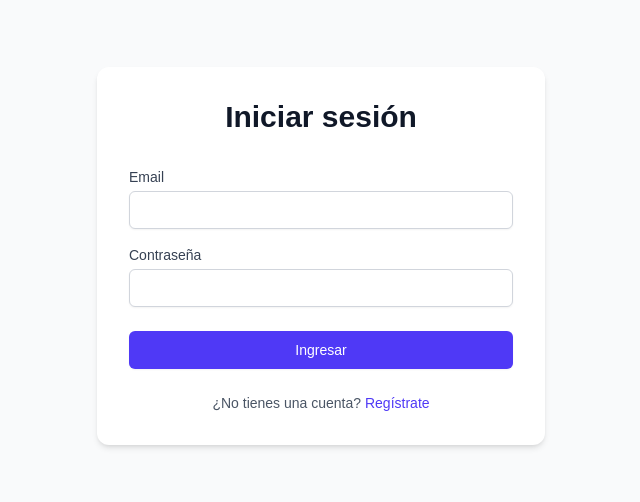
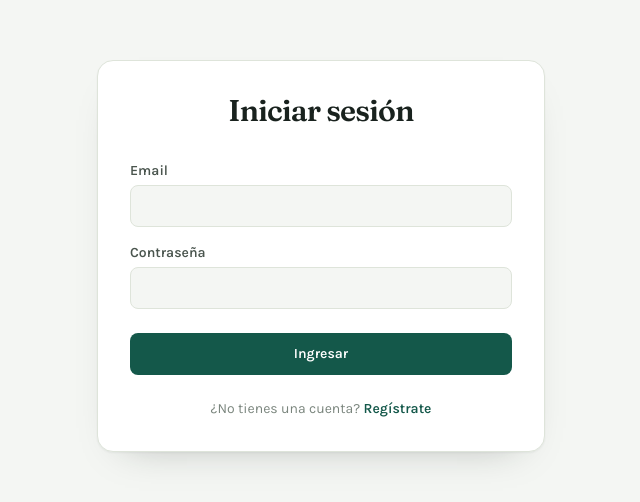
Before and after one commit to Ces-uade/roomie-app, a Next.js app: page /login in a window 1280 px wide. Shown: the part 144-646 px from the top of the page, without its empty margins (319-959 px from the left). Built offline with nearby package versions, Linux system fonts and the light colour scheme.

Commit message:
Estilo visual login: tipografia y colores, sin cambios funcionales

```diff
--- a/src/app/globals.css
+++ b/src/app/globals.css
@@ -1,19 +1,108 @@
 @import "tailwindcss";
 
+/* ============================================================
+   Roomie — tokens de diseño
+   Los valores se definen una sola vez acá y se exponen como
+   utilidades de Tailwind (bg-surface, text-ink, border-line, …).
+   El tema oscuro cambia sólo estas variables: no hace falta
+   escribir variantes dark: en las pantallas.
+   ============================================================ */
+
 :root {
-  --background: #ffffff;
-  --foreground: #000000;
+  /* superficies */
+  --bg: #f4f6f3;
+  --surface: #ffffff;
+  --surface-2: #edf1eb;
+  --line: #dee4da;
+  --line-strong: #c6d0c1;
+
+  /* texto */
+  --ink: #19221e;
+  --ink-2: #4a554e;
+  --muted: #7a857d;
+
+  /* marca */
+  --brand: #14584a;
+  --brand-ink: #ffffff;
+  --brand-soft: #e0efe8;
+
+  /* semánticos */
+  --pos: #14584a;
+  --neg: #a8402f;
+  --neg-soft: #fae9e5;
+  --warn: #8a6212;
+  --warn-soft: #faf0da;
+
+  /* sombras */
+  --shadow-1: 0 1px 2px rgba(25, 34, 30, 0.05);
+  --shadow-2: 0 1px 2px rgba(25, 34, 30, 0.05),
+    0 18px 40px -28px rgba(25, 34, 30, 0.35);
+}
+
+@media (prefers-color-scheme: dark) {
+  :root {
+    --bg: #10150f;
+    --surface: #19201b;
+    --surface-2: #212a23;
+    --line: #2d3730;
+    --line-strong: #3e4a42;
+
+    --ink: #e6ede7;
+    --ink-2: #b2beb5;
+    --muted: #87958b;
+
+    --brand: #5cc4a5;
+    --brand-ink: #0c1310;
+    --brand-soft: #1c3830;
+
+    --pos: #5cc4a5;
+    --neg: #e88c76;
+    --neg-soft: #3a211c;
+    --warn: #dcb264;
+    --warn-soft: #2f2716;
+
+    --shadow-1: 0 1px 2px rgba(0, 0, 0, 0.4);
+    --shadow-2: 0 1px 2px rgba(0, 0, 0, 0.4),
+      0 18px 40px -28px rgba(0, 0, 0, 0.7);
+  }
 }
 
 @theme inline {
-  --color-background: var(--background);
-  --color-foreground: var(--foreground);
-  --font-sans: var(--font-geist-sans);
-  --font-mono: var(--font-geist-mono);
+  --color-bg: var(--bg);
+  --color-surface: var(--surface);
+  --color-surface-2: var(--surface-2);
+  --color-line: var(--line);
+  --color-line-strong: var(--line-strong);
+
+  --color-ink: var(--ink);
+  --color-ink-2: var(--ink-2);
+  --color-muted: var(--muted);
+
+  --color-brand: var(--brand);
+  --color-brand-ink: var(--brand-ink);
+  --color-brand-soft: var(--brand-soft);
+
+  --color-pos: var(--pos);
+  --color-neg: var(--neg);
+  --color-neg-soft: var(--neg-soft);
+  --color-warn: var(--warn);
+  --color-warn-soft: var(--warn-soft);
+
+  --shadow-soft: var(--shadow-1);
+  --shadow-card: var(--shadow-2);
+
+  --font-sans: var(--font-karla);
+  --font-display: var(--font-fraunces);
+  --font-mono: var(--font-plex-mono);
 }
 
 body {
-  background: white;
-  color: black;
-  font-family: Arial, Helvetica, sans-serif;
+  background: var(--bg);
+  color: var(--ink);
+  font-family: var(--font-karla), ui-sans-serif, system-ui, sans-serif;
 }
+
+/* Los importes se alinean por columna en tablas y listados. */
+.tabular {
+  font-variant-numeric: tabular-nums;
+}
--- a/src/app/layout.tsx
+++ b/src/app/layout.tsx
@@ -1,15 +1,22 @@
 import type { Metadata } from "next";
-import { Geist, Geist_Mono } from "next/font/google";
+import { Fraunces, Karla, IBM_Plex_Mono } from "next/font/google";
 import "./globals.css";
 
-const geistSans = Geist({
-  variable: "--font-geist-sans",
+const fraunces = Fraunces({
+  variable: "--font-fraunces",
+  subsets: ["latin"],
+  weight: ["400", "600", "700"],
+});
+
+const karla = Karla({
+  variable: "--font-karla",
   subsets: ["latin"],
 });
 
-const geistMono = Geist_Mono({
-  variable: "--font-geist-mono",
+const plexMono = IBM_Plex_Mono({
+  variable: "--font-plex-mono",
   subsets: ["latin"],
+  weight: ["400", "500", "600"],
 });
 
 export const metadata: Metadata = {
@@ -21,9 +28,9 @@ export default function RootLayout({ children }: LayoutProps<"/">) {
   return (
     <html
       lang="en"
-      className={`${geistSans.variable} ${geistMono.variable} h-full antialiased`}
+      className={`${fraunces.variable} ${karla.variable} ${plexMono.variable} h-full antialiased`}
     >
-      <body className="min-h-full flex flex-col">{children}</body>
+      <body className="min-h-full flex flex-col bg-bg text-ink">{children}</body>
     </html>
   );
 }
--- a/src/app/login/page.tsx
+++ b/src/app/login/page.tsx
@@ -47,15 +47,15 @@ export default function LoginPage() {
   };
 
   return (
-    <div className="flex min-h-screen items-center justify-center bg-gray-50 px-4 py-12 sm:px-6 lg:px-8">
-      <div className="w-full max-w-md space-y-8 rounded-xl bg-white p-8 shadow-md">
+    <div className="flex min-h-screen items-center justify-center bg-bg px-4 py-12 sm:px-6 lg:px-8">
+      <div className="w-full max-w-md space-y-8 rounded-2xl border border-line bg-surface p-8 shadow-card">
         <div>
-          <h2 className="text-center text-3xl font-extrabold text-gray-900">Iniciar sesión</h2>
+          <h2 className="text-center font-display text-3xl font-semibold tracking-tight text-ink">Iniciar sesión</h2>
         </div>
         <form className="mt-8 space-y-6" onSubmit={handleSubmit}>
           <div className="space-y-4">
             <div>
-              <label htmlFor="email" className="block text-sm font-medium text-gray-700">
+              <label htmlFor="email" className="block text-sm font-semibold text-ink-2">
                 Email
               </label>
               <input
@@ -65,11 +65,11 @@ export default function LoginPage() {
                 required
                 value={email}
                 onChange={(e) => setEmail(e.target.value)}
-                className="mt-1 block w-full rounded-md border border-gray-300 bg-white px-3 py-2 text-gray-900 shadow-xs focus:border-indigo-500 focus:outline-hidden focus:ring-indigo-500 sm:text-sm"
+                className="mt-1 block w-full rounded-lg border border-line bg-bg px-3 py-2.5 text-ink transition-colors focus:border-brand focus:outline-hidden focus:ring-2 focus:ring-brand/25 sm:text-sm"
               />
             </div>
             <div>
-              <label htmlFor="password" className="block text-sm font-medium text-gray-700">
+              <label htmlFor="password" className="block text-sm font-semibold text-ink-2">
                 Contraseña
               </label>
               <input
@@ -79,28 +79,28 @@ export default function LoginPage() {
                 required
                 value={password}
                 onChange={(e) => setPassword(e.target.value)}
-                className="mt-1 block w-full rounded-md border border-gray-300 bg-white px-3 py-2 text-gray-900 shadow-xs focus:border-indigo-500 focus:outline-hidden focus:ring-indigo-500 sm:text-sm"
+                className="mt-1 block w-full rounded-lg border border-line bg-bg px-3 py-2.5 text-ink transition-colors focus:border-brand focus:outline-hidden focus:ring-2 focus:ring-brand/25 sm:text-sm"
               />
             </div>
           </div>
 
           {error && (
-            <p className="text-sm text-red-600 text-center">{error}</p>
+            <p className="rounded-lg bg-neg-soft px-3 py-2 text-sm font-medium text-neg text-center">{error}</p>
           )}
 
           <div>
             <button
               type="submit"
               disabled={loading}
-              className="flex w-full justify-center rounded-md border border-transparent bg-indigo-600 px-4 py-2 text-sm font-medium text-white shadow-xs hover:bg-indigo-700 focus:outline-hidden focus:ring-2 focus:ring-indigo-500 focus:ring-offset-2 disabled:opacity-50"
+              className="flex w-full justify-center rounded-lg border border-transparent bg-brand px-4 py-2.5 text-sm font-semibold text-brand-ink transition hover:brightness-110 focus:outline-hidden focus:ring-2 focus:ring-brand focus:ring-offset-2 focus:ring-offset-bg disabled:opacity-50"
             >
               {loading ? 'Ingresando...' : 'Ingresar'}
             </button>
           </div>
 
-          <div className="text-center text-sm text-gray-600">
+          <div className="text-center text-sm text-muted">
             ¿No tienes una cuenta?{' '}
-            <Link href="/register" className="font-medium text-indigo-600 hover:text-indigo-500">
+            <Link href="/register" className="font-semibold text-brand underline-offset-4 hover:underline">
               Regístrate
             </Link>
           </div>
```
